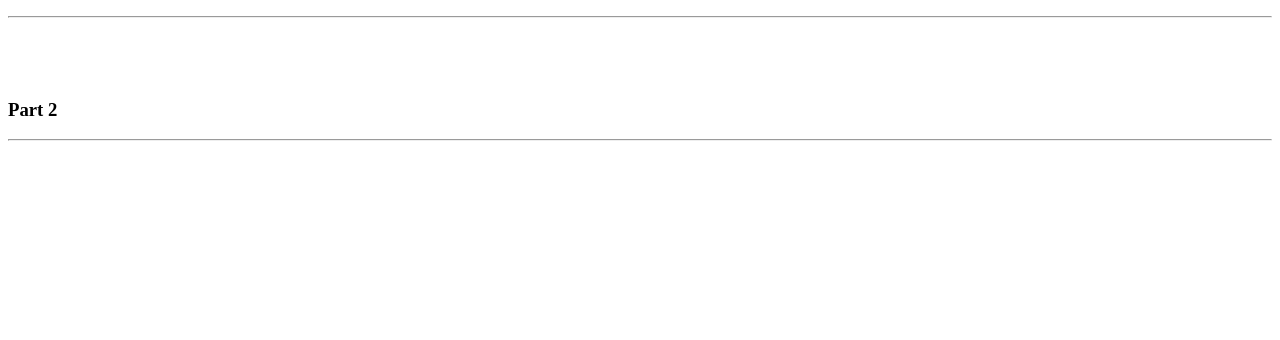
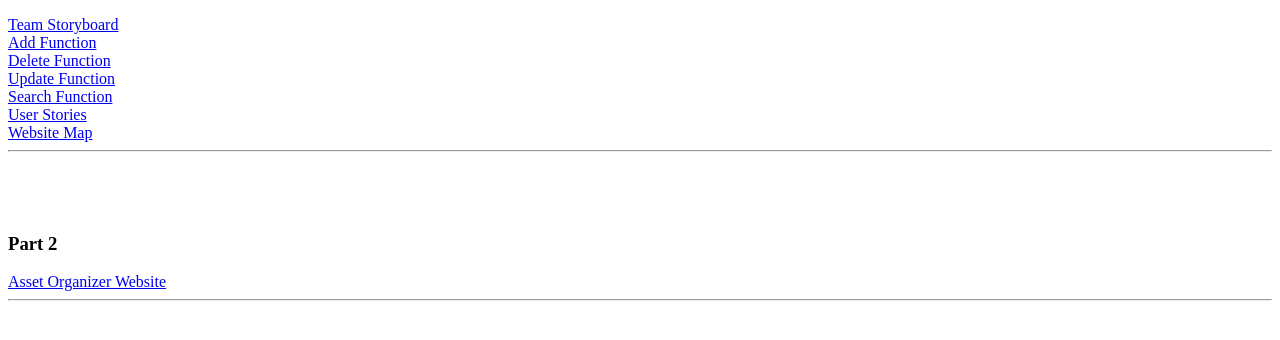
Before and after one commit to rquayat/Part1, a plain HTML site: page WEB/index.html in a window 1280 px wide. Shown: the part 228-568 px from the top of the page. Drawn offline with Linux system fonts and the light colour scheme.

Commit message:
Removed security, added ListAllUsers function, servlet, and query, added ERD file

```diff
--- a/WEB/index.html
+++ b/WEB/index.html
@@ -16,11 +16,20 @@
 		<br><br><br>
 
 		<h3> Part 1 </h3>
+		<a href="../GroupProjectBurndown.docx"> Team Storyboard</a> <br>
+		<a href="../GroupProjectAdd.docx"> Add Function</a> <br>
+		<a href="../GroupProjectDelete.docx"> Delete Function</a> <br>
+		<a href="../GroupProjectUpdate.docx"> Update Function</a> <br>
+		<a href="../GroupProjectSearch.docx"> Search Function</a> <br>
+		<a href="../GroupProjectUserStories.docx"> User Stories</a> <br>
+		<a href="../GroupProjectWebsiteMap.docx"> Website Map</a> <br>
+
 		<hr>
 		<br><br><br>
 
 
 		<h3> Part 2 </h3>
+		<a href="../AssetApplication/s18-bookmarks/web/index.jsp"> Asset Organizer Website</a> <br>
 		<hr>
 		<br><br><br>
 
```
Also changed, not shown: ERD.PNG (added), 14 other files.
